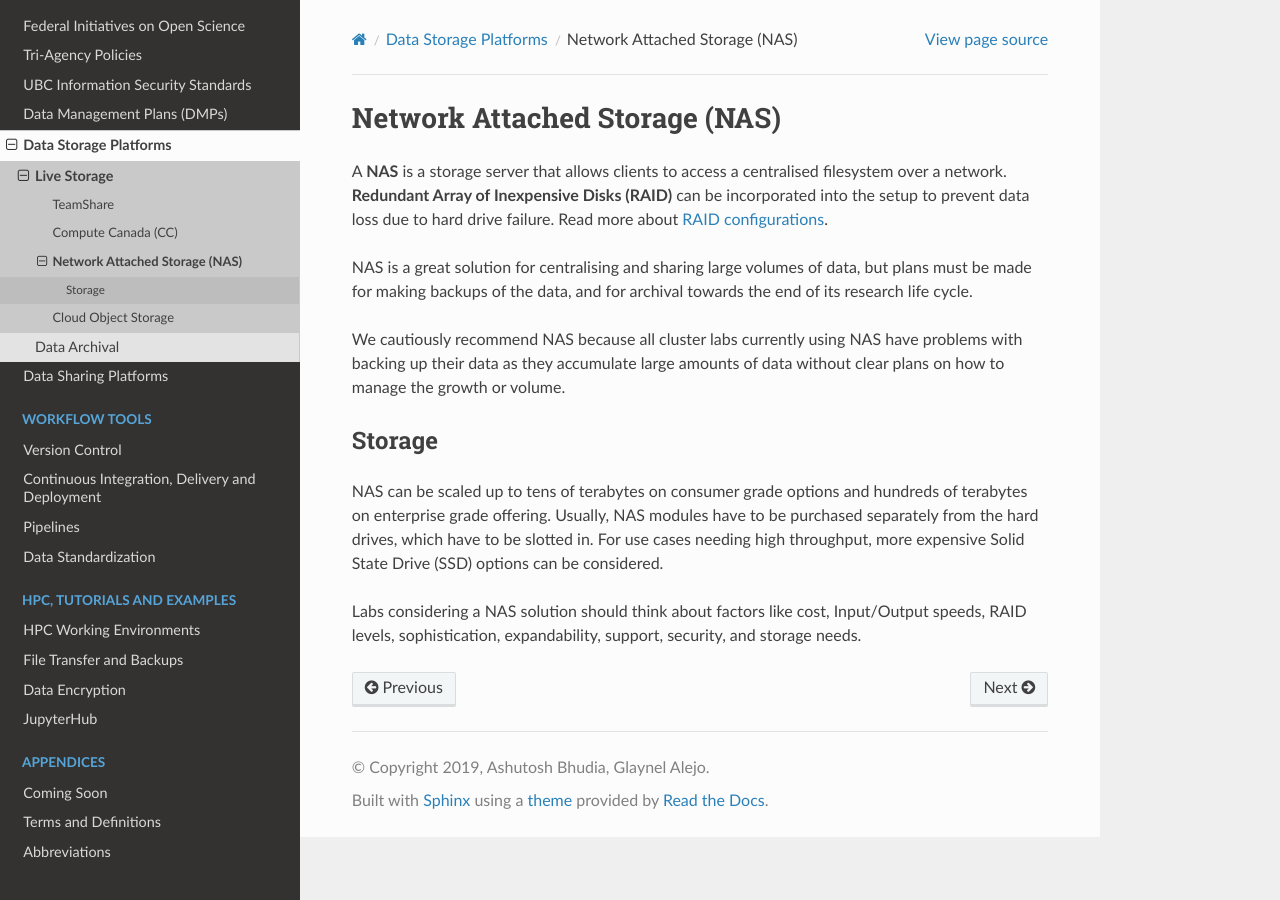
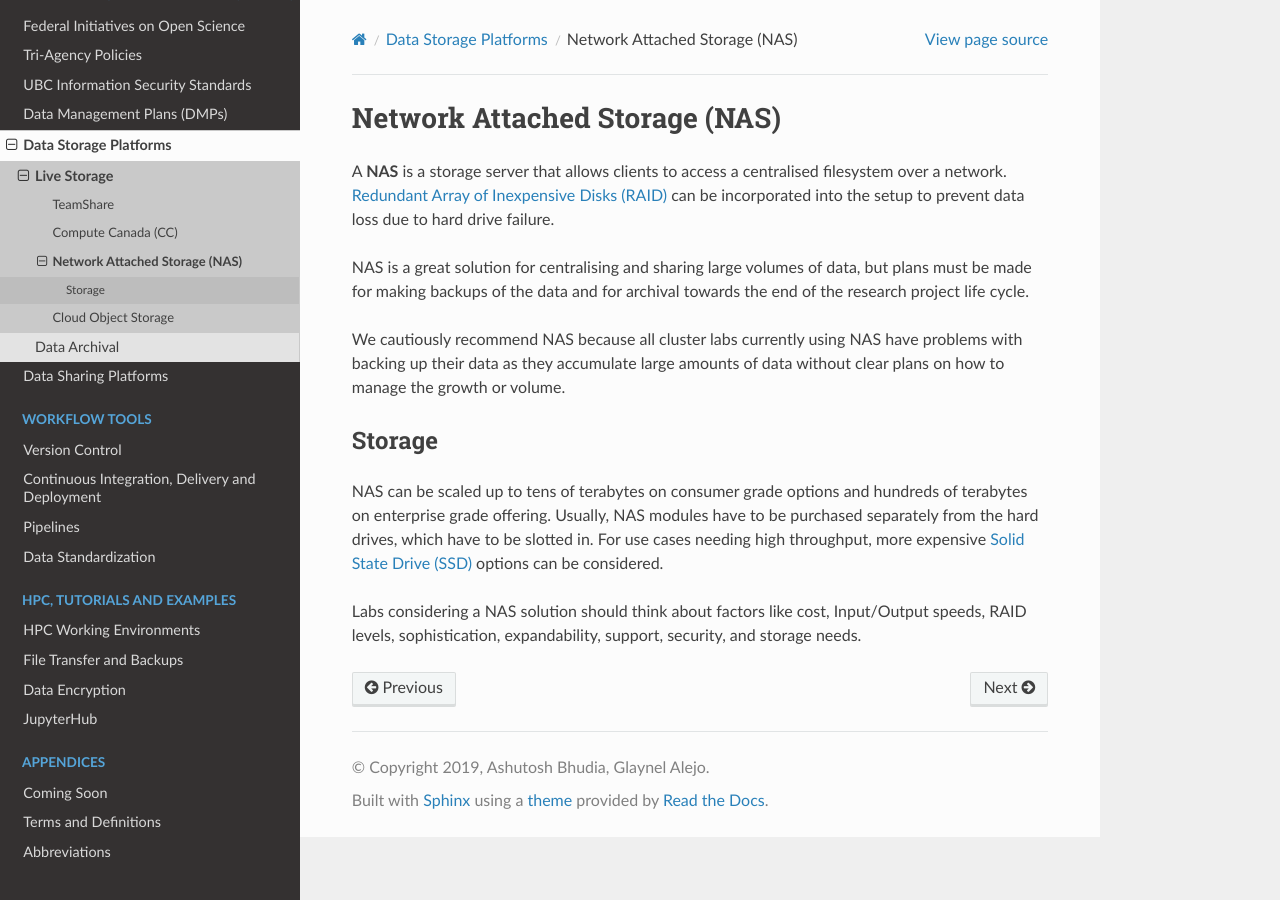
Before and after one commit to ubcbraincircuits/whitepaper, a Sphinx documentation site: the page built from source/data_storage/network_attached_storage.rst, in a window 1280 px wide. Built offline with Sphinx 7.4.7 and the Read the Docs theme 2.0.0, drawn with Linux system fonts in a browser that asks for light colours; pages that are not in the unit, such as notebooks, are missing from menus.

Commit message:
Minor edits

```diff
--- a/source/data_storage/network_attached_storage.rst
+++ b/source/data_storage/network_attached_storage.rst
@@ -1,14 +1,14 @@
 ==============================
 Network Attached Storage (NAS)
 ==============================
-A **NAS** is a storage server that allows clients to access a centralised filesystem over a network.  **Redundant Array of Inexpensive Disks (RAID)** can be incorporated into the setup to prevent data loss due to hard drive failure. Read more about `RAID configurations <http://en.wikipedia.org/wiki/RAID>`_.
+A **NAS** is a storage server that allows clients to access a centralised filesystem over a network. `Redundant Array of Inexpensive Disks (RAID) <https://en.wikipedia.org/wiki/RAID>`_ can be incorporated into the setup to prevent data loss due to hard drive failure.
 
-NAS is a great solution for centralising and sharing large volumes of data, but plans must be made for making backups of the data, and for archival towards the end of its research life cycle.
+NAS is a great solution for centralising and sharing large volumes of data, but plans must be made for making backups of the data and for archival towards the end of the research project life cycle.
 
 We cautiously recommend NAS because all cluster labs currently using NAS have problems with backing up their data as they accumulate large amounts of data without clear plans on how to manage the growth or volume.
 
 Storage
 =======
-NAS can be scaled up to tens of terabytes on consumer grade options and hundreds of terabytes on enterprise grade offering. Usually, NAS modules have to be purchased separately from the hard drives, which have to be slotted in. For use cases needing high throughput, more expensive Solid State Drive (SSD) options can be considered.
+NAS can be scaled up to tens of terabytes on consumer grade options and hundreds of terabytes on enterprise grade offering. Usually, NAS modules have to be purchased separately from the hard drives, which have to be slotted in. For use cases needing high throughput, more expensive `Solid State Drive (SSD) <https://en.wikipedia.org/wiki/Solid-state_drive>`_ options can be considered.
 
 Labs considering a NAS solution should think about factors like cost, Input/Output speeds, RAID levels, sophistication, expandability, support, security, and storage needs.
```
